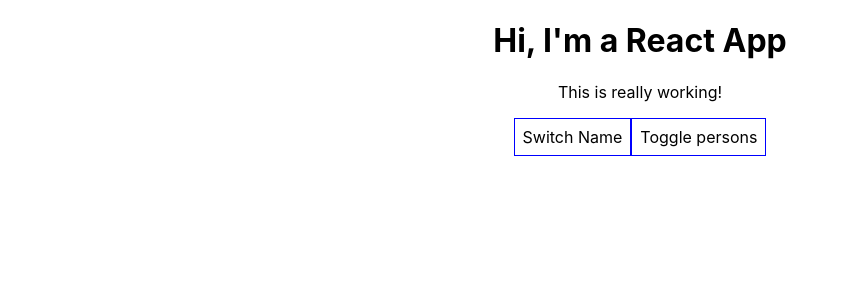
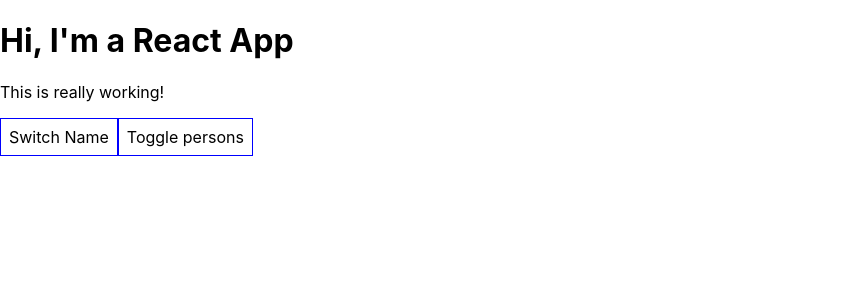
Before and after one commit to MathiasMinacapilli/react-complete-guide, a React app: page / in a window 1280 px wide. Shown: the top 300 px of the page, without its empty margins (0-849 px from the left). Built offline with nearby package versions, Linux system fonts and the light colour scheme.

Commit message:
Changed the import of styles now using the change of config at webpack in order to set the classes with a JS object and not using only the name of the class

```diff
--- a/src/App.js
+++ b/src/App.js
@@ -1,7 +1,7 @@
 import React, { Component } from 'react';
 
 //Styles
-import './App.css';
+import classes from './App.css'; // This can be done becouse of the change in the config at webpack
 
 //Components
 import Person from './Person/Person';
@@ -91,19 +91,19 @@
       );
     }
 
-    let classes = [];
+    const assignedClasses = [];
 
     if(this.state.persons.length <= 2) {
-      classes.push('red'); //classes = ['red']
+      assignedClasses.push( classes.red ); //classes = ['red']
     }
     if(this.state.persons.length <= 1) {
-      classes.push('bold'); //classes = ['red', 'bold']
+      assignedClasses.push( classes.bold ); //classes = ['red', 'bold']
     }//We will get: "red bold"
 
     return (
-      <div className="App">
+      <div className={classes.App}>
         <h1>Hi, I'm a React App</h1>
-        <p className={classes.join(' ')}>This is really working!</p>
+        <p className={assignedClasses.join(' ')}>This is really working!</p>
         {/* method.bind allows us to send parameters to the method called method. If we
         didn't do it that way and we only call the function like method(params), the method
         would be executed inmediately the page loads. */}
--- a/src/Person/Person.js
+++ b/src/Person/Person.js
@@ -1,6 +1,6 @@
 import React, { useState } from 'react';
 
-import './Person.css';
+import classes from './Person.css';
 
 /* props is an object that has the properties of the component */
 /* props.children refers to the plain text between the opening and closing tag of our
@@ -20,7 +20,7 @@
     };
 
     return (
-        <div className="Person">
+        <div className={classes.Person}>
             <p onClick={props.click}>I'm {props.name} and I am {props.age} years old!</p>
             <input type="text" value={props.name} onChange={props.changed} />
             <p>My race is: {personsState.race}</p>
```
